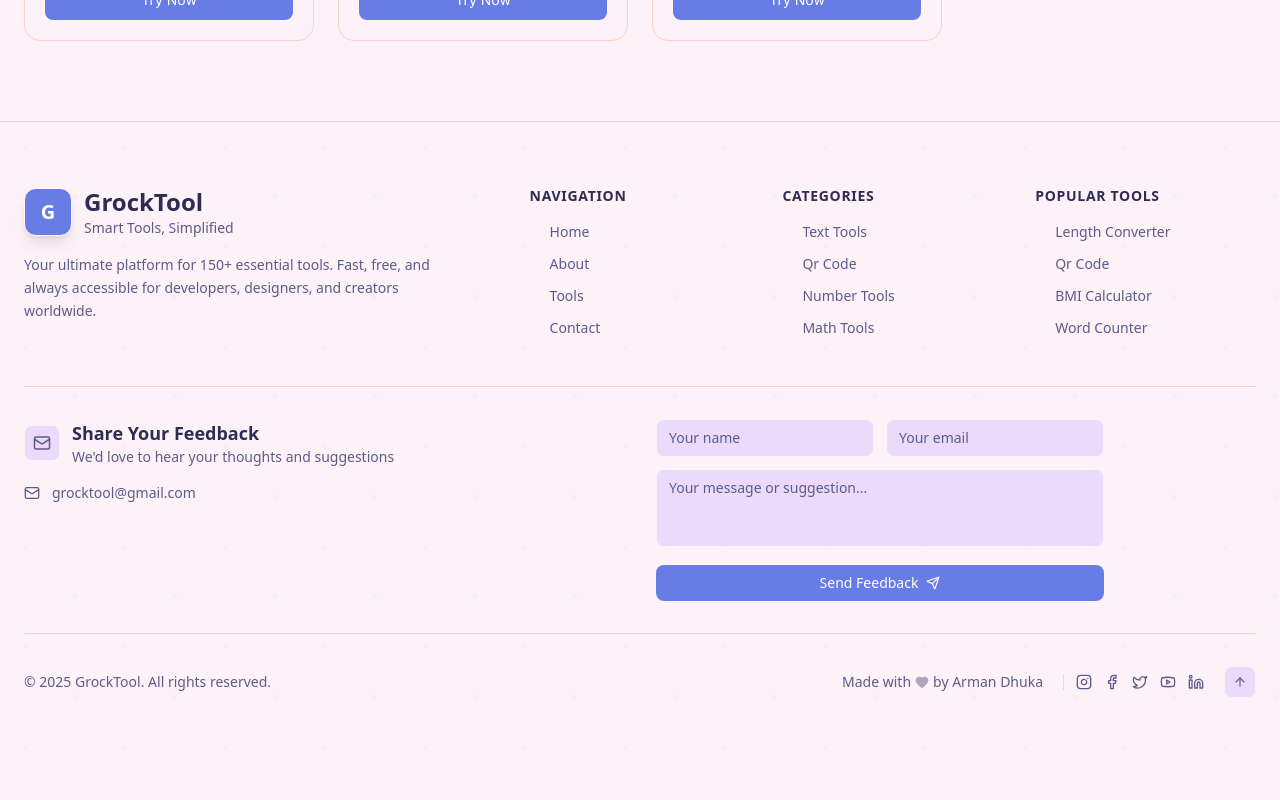
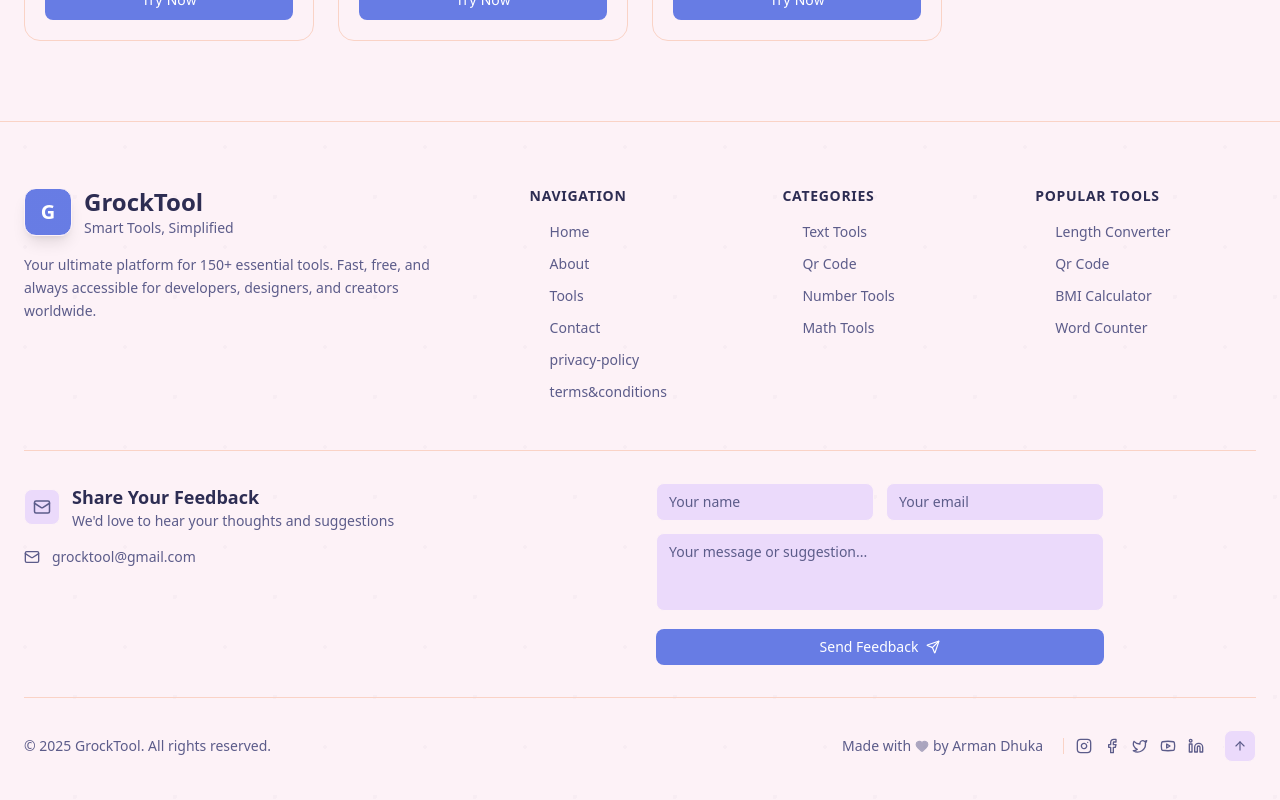
Before and after one commit to armandhuka/grocktool-nextjs, a Next.js app: page /tool in a window 1280 px wide. Shown: the part 5802-6602 px from the top of the page. Before the commit the page ends 6564 px from the top, so only its background shows below. Built offline with nearby package versions, Linux system fonts and the light colour scheme.

Commit message:
add nevigation in footer [praivecy policy , term and condition]

```diff
--- a/app/components/Footer.tsx
+++ b/app/components/Footer.tsx
@@ -17,6 +17,8 @@ const Footer = () => {
     { name: "About", path: "/about" },
     { name: "Tools", path: "/tools" },
     { name: "Contact", path: "/contact" },
+    { name: "privacy-policy", path: "/privacy-policy" },
+    { name: "terms&conditions", path: "/terms-and-conditions" },
   ];
 
   const toolCategories = [
```
